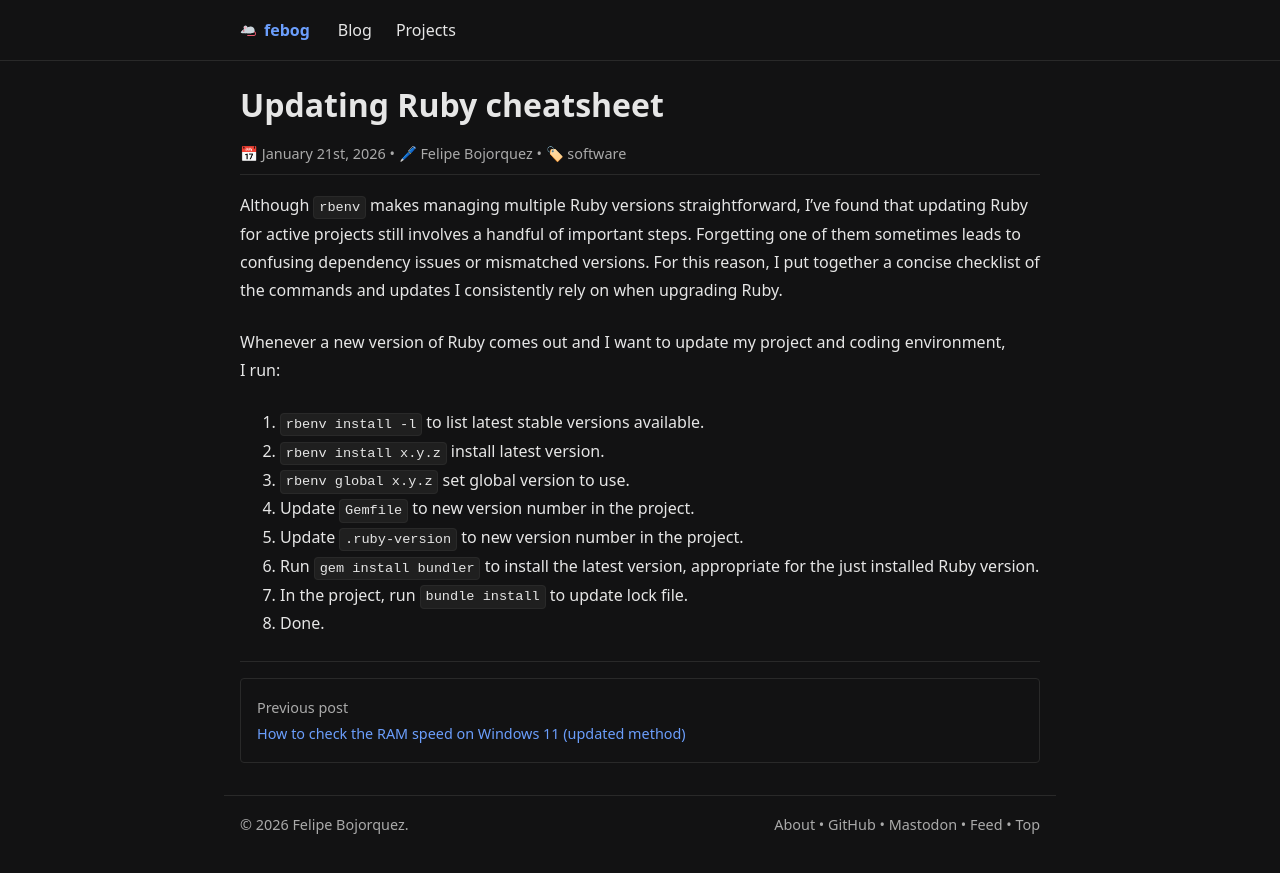
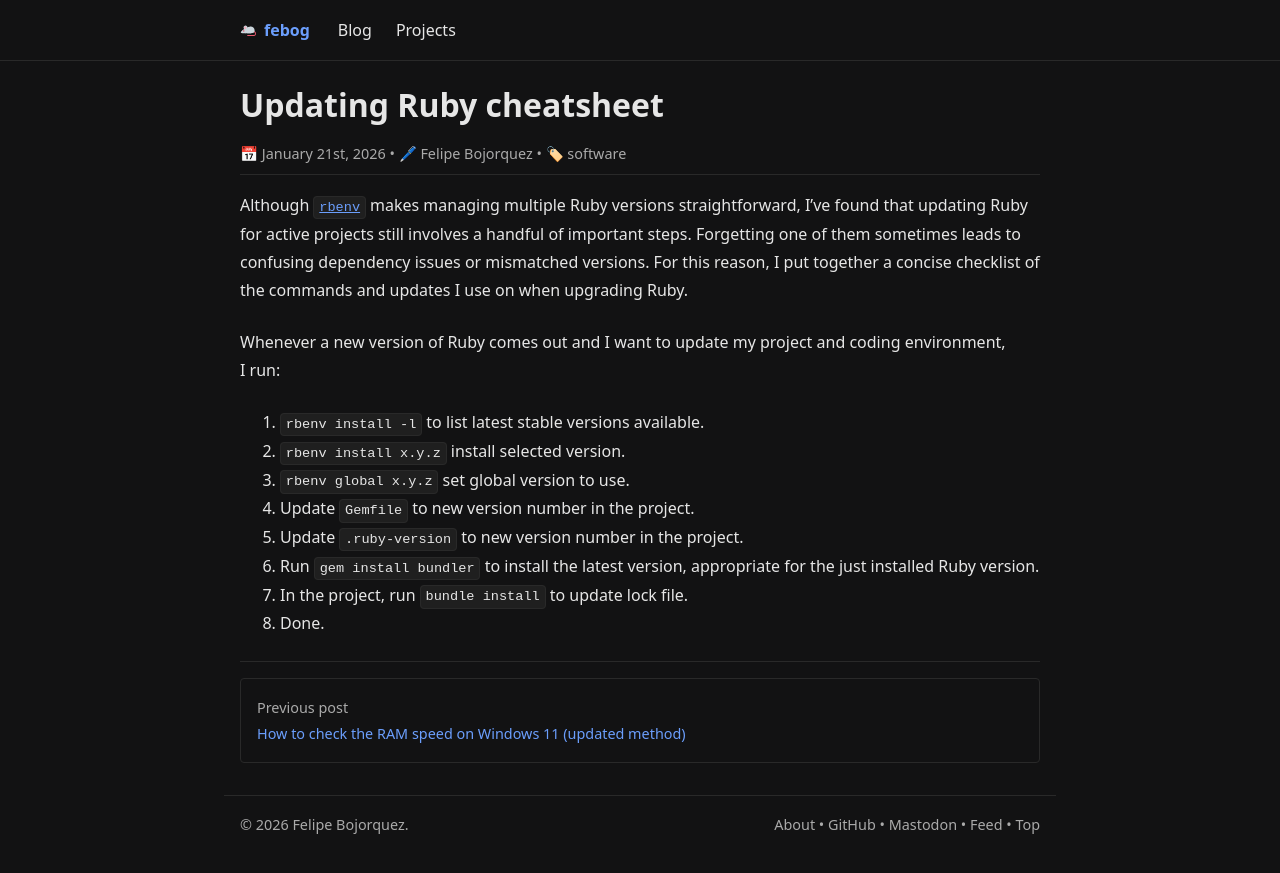
Before and after one commit to febog/website, a Jekyll site: the page built from src/_posts/2026-01-21-updating-ruby-cheatsheet.md, in a window 1280 px wide. Shown: the top 873 px of the page. Built offline with Jekyll 4.4.1, drawn with Linux system fonts in a browser that asks for light colours.

Commit message:
Update blog post

```diff
--- a/src/_posts/2026-01-21-updating-ruby-cheatsheet.md
+++ b/src/_posts/2026-01-21-updating-ruby-cheatsheet.md
@@ -8,12 +8,12 @@ image:
   width: 1280
   alt: Photo of ruby crystals on a white background. Photo by Jason D via Unsplash.
 ---
-Although `rbenv` makes managing multiple Ruby versions straightforward, I’ve found that updating Ruby for active projects still involves a handful of important steps. Forgetting one of them sometimes leads to confusing dependency issues or mismatched versions. For this reason, I put together a concise checklist of the commands and updates I consistently rely on when upgrading Ruby.
+Although [`rbenv`](https://github.com/rbenv/rbenv) makes managing multiple Ruby versions straightforward, I’ve found that updating Ruby for active projects still involves a handful of important steps. Forgetting one of them sometimes leads to confusing dependency issues or mismatched versions. For this reason, I put together a concise checklist of the commands and updates I use on when upgrading Ruby.
 
 Whenever a new version of Ruby comes out and I want to update my project and coding environment, I run:
 
 1. `rbenv install -l` to list latest stable versions available.
-2. `rbenv install x.y.z` install latest version.
+2. `rbenv install x.y.z` install selected version.
 3. `rbenv global x.y.z` set global version to use.
 4. Update `Gemfile` to new version number in the project.
 5. Update `.ruby-version` to new version number in the project.
```
